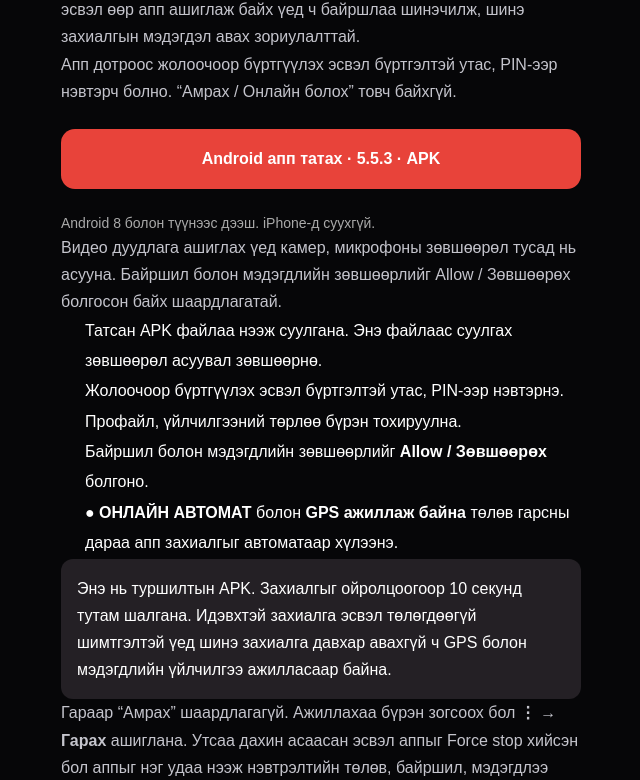
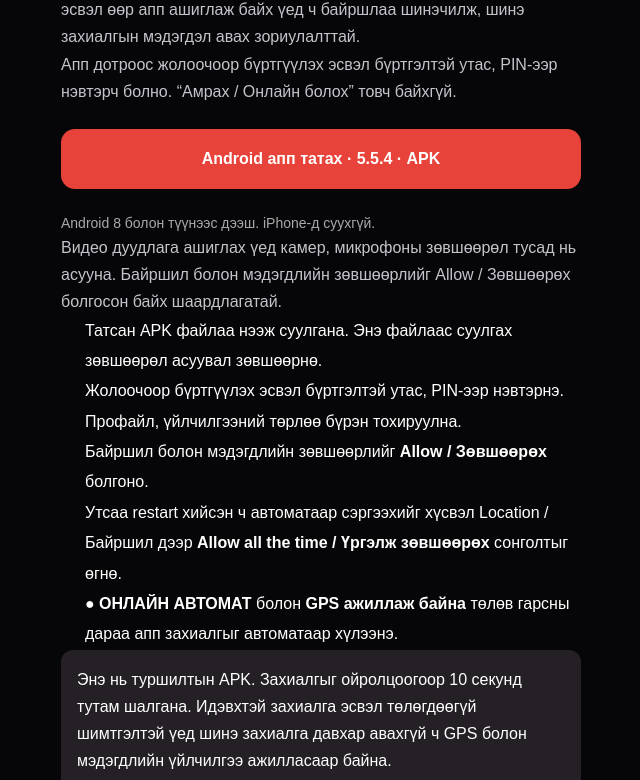
Before and after one commit to jargalbayr955-cmyk/-, a Next.js app: page /driver/app in a window 1280 px wide. Shown: the part 151-931 px from the top of the page, without its empty margins (319-959 px from the left). Built offline with nearby package versions, Linux system fonts and the light colour scheme.

Commit message:
Document 5.5.4 reboot recovery requirements

```diff
--- a/app/driver/app/page.tsx
+++ b/app/driver/app/page.tsx
@@ -13,7 +13,7 @@ export default function DriverAppDownload() {
       <h1 style={{fontSize:32}}>Ачилт Жолооч</h1>
       <p style={{lineHeight:1.7, color:'#c4c4cc'}}>Нэвтэрсэн жолооч автоматаар онлайн ажиллана. Дэлгэц түгжээтэй эсвэл өөр апп ашиглаж байх үед ч байршлаа шинэчилж, шинэ захиалгын мэдэгдэл авах зориулалттай.</p>
       <p style={{lineHeight:1.7, color:'#c4c4cc'}}>Апп дотроос жолоочоор бүртгүүлэх эсвэл бүртгэлтэй утас, PIN-ээр нэвтэрч болно. “Амрах / Онлайн болох” товч байхгүй.</p>
-      <a href="/downloads/AchiltDriver-5.5.3-preview.apk" download style={{display:'block', textAlign:'center', background:'#e8433a', color:'white', padding:18, borderRadius:14, textDecoration:'none', fontWeight:700, margin:'24px 0'}}>Android апп татах · 5.5.3 · APK</a>
+      <a href="/downloads/AchiltDriver-5.5.4-preview.apk" download style={{display:'block', textAlign:'center', background:'#e8433a', color:'white', padding:18, borderRadius:14, textDecoration:'none', fontWeight:700, margin:'24px 0'}}>Android апп татах · 5.5.4 · APK</a>
       <p style={{color:'#aaa', fontSize:14}}>Android 8 болон түүнээс дээш. iPhone-д суухгүй.</p>
       <p style={{lineHeight:1.7, color:'#c4c4cc'}}>Видео дуудлага ашиглах үед камер, микрофоны зөвшөөрөл тусад нь асууна. Байршил болон мэдэгдлийн зөвшөөрлийг Allow / Зөвшөөрөх болгосон байх шаардлагатай.</p>
       <ol style={{paddingLeft:24, lineHeight:1.9}}>
@@ -21,10 +21,11 @@ export default function DriverAppDownload() {
         <li>Жолоочоор бүртгүүлэх эсвэл бүртгэлтэй утас, PIN-ээр нэвтэрнэ.</li>
         <li>Профайл, үйлчилгээний төрлөө бүрэн тохируулна.</li>
         <li>Байршил болон мэдэгдлийн зөвшөөрлийг <strong>Allow / Зөвшөөрөх</strong> болгоно.</li>
+        <li>Утсаа restart хийсэн ч автоматаар сэргээхийг хүсвэл Location / Байршил дээр <strong>Allow all the time / Үргэлж зөвшөөрөх</strong> сонголтыг өгнө.</li>
         <li><strong>● ОНЛАЙН АВТОМАТ</strong> болон <strong>GPS ажиллаж байна</strong> төлөв гарсны дараа апп захиалгыг автоматаар хүлээнэ.</li>
       </ol>
       <p style={{padding:16, background:'#242025', borderRadius:12, lineHeight:1.7}}>Энэ нь туршилтын APK. Захиалгыг ойролцоогоор 10 секунд тутам шалгана. Идэвхтэй захиалга эсвэл төлөгдөөгүй шимтгэлтэй үед шинэ захиалга давхар авахгүй ч GPS болон мэдэгдлийн үйлчилгээ ажилласаар байна.</p>
-      <p style={{lineHeight:1.7, color:'#c4c4cc'}}>Гараар “Амрах” шаардлагагүй. Ажиллахаа бүрэн зогсоох бол <strong>⋮ → Гарах</strong> ашиглана. Утсаа дахин асаасан эсвэл аппыг Force stop хийсэн бол аппыг нэг удаа нээж нэвтрэлтийн төлөв, байршил, мэдэгдлээ шалгана.</p>
+      <p style={{lineHeight:1.7, color:'#c4c4cc'}}>Гараар “Амрах” шаардлагагүй. Ажиллахаа бүрэн зогсоох бол <strong>⋮ → Гарах</strong> ашиглана. Нэвтрэлт хүчинтэй, background location зөвшөөрөгдсөн үед утас restart хийсний дараа ажил автоматаар сэргэнэ. Android-ын <strong>Force stop</strong> хийсэн бол системийн дүрмээр аппыг нэг удаа гараар нээх шаардлагатай.</p>
       <p style={{lineHeight:1.7, color:'#c4c4cc'}}>Апп дотор чат болон бусад дэд хэсэг рүү орсон үед утасны <strong>Back</strong> товч нэг нэг алхмаар буцаана; шууд апп-аас гаргахгүй.</p>
       <nav aria-label="Сайтын холбоос" style={{display:'flex', flexWrap:'wrap', gap:20, marginTop:24}}>
         <Link href="/driver" style={{color:'#ff8078', padding:'12px 0'}}>Жолоочоор нэвтрэх →</Link>
```
